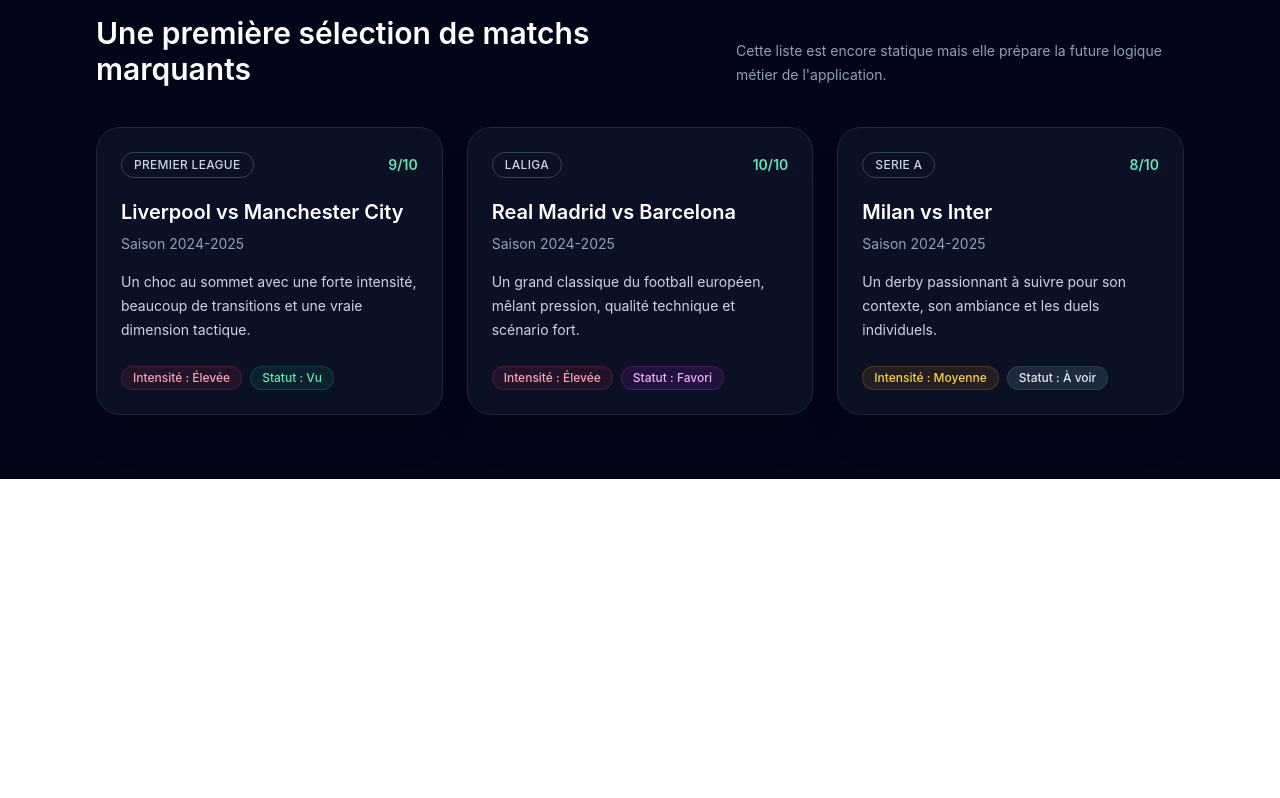
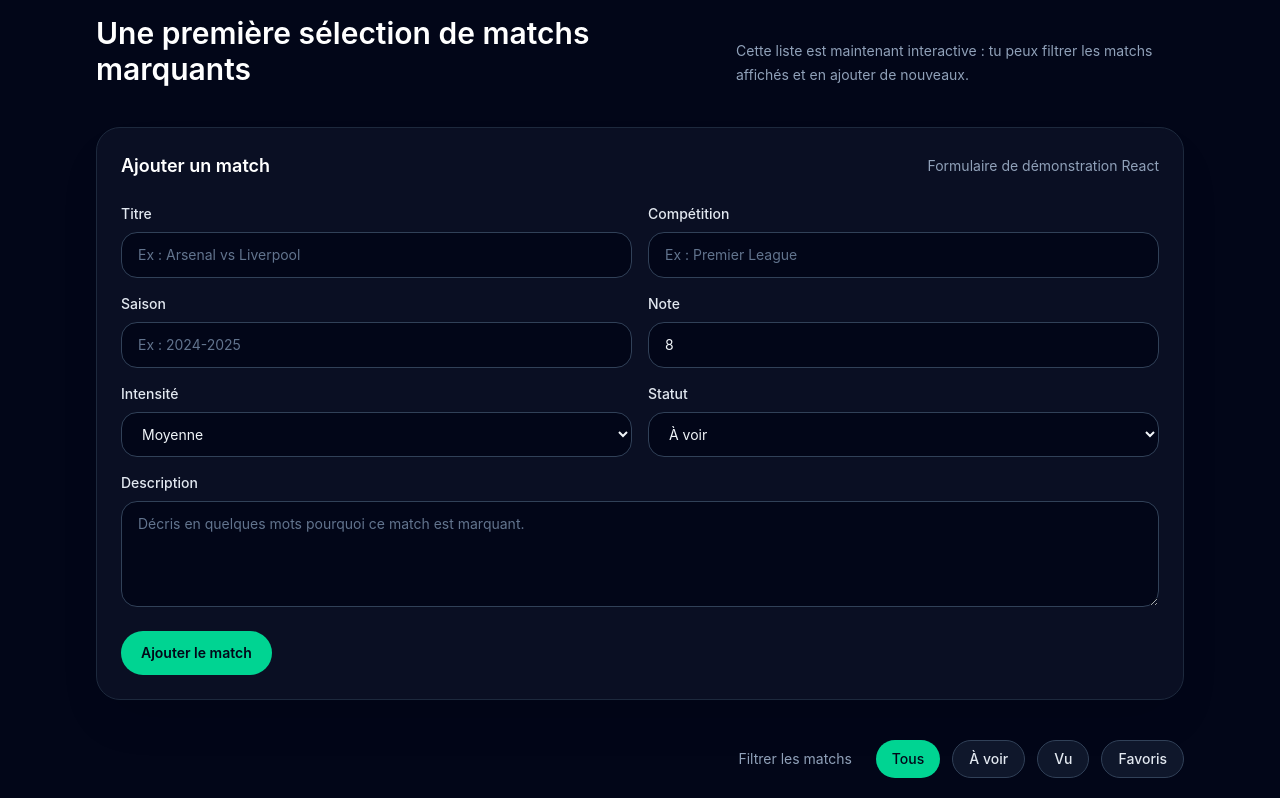
Before and after one commit to BersaceAlonso/matchmind, a React (Vite) app: page / in a window 1280 px wide. Shown: the part 642-1440 px from the top of the page. Before the commit the page ends 1121 px from the top, so only its background shows below. Built offline with nearby package versions, Linux system fonts and the light colour scheme.

Commit message:
Extract MatchFilters component and improve homepage filter UI

```diff
--- a/src/components/home/FeaturedMatchesSection.tsx
+++ b/src/components/home/FeaturedMatchesSection.tsx
@@ -1,22 +1,217 @@
+import { useState } from 'react'
 import MatchCard from '../match/MatchCard'
+import MatchFilters, { type MatchFilter } from '../match/MatchFilters'
 import Container from '../ui/Container'
 import SectionHeading from '../ui/SectionHeading'
 import { featuredMatches } from '../../data/featuredMatches'
+import type { Match, MatchStatus, MatchIntensity } from '../../types/match'
 
 function FeaturedMatchesSection() {
+  const [activeFilter, setActiveFilter] = useState<MatchFilter>('all')
+  const [matches, setMatches] = useState<Match[]>(featuredMatches)
+
+  const [title, setTitle] = useState('')
+  const [competition, setCompetition] = useState('')
+  const [season, setSeason] = useState('')
+  const [intensity, setIntensity] = useState<MatchIntensity>('medium')
+  const [status, setStatus] = useState<MatchStatus>('to-watch')
+  const [note, setNote] = useState('8')
+  const [description, setDescription] = useState('')
+
+  const visibleMatches =
+    activeFilter === 'all'
+      ? matches
+      : matches.filter((match) => match.status === activeFilter)
+
+  function handleSubmit(event: React.FormEvent<HTMLFormElement>) {
+    event.preventDefault()
+
+    const trimmedTitle = title.trim()
+    const trimmedCompetition = competition.trim()
+    const trimmedSeason = season.trim()
+    const trimmedDescription = description.trim()
+
+    if (
+      !trimmedTitle ||
+      !trimmedCompetition ||
+      !trimmedSeason ||
+      !trimmedDescription
+    ) {
+      return
+    }
+
+    const parsedNote = Number(note)
+
+    if (Number.isNaN(parsedNote) || parsedNote < 0 || parsedNote > 10) {
+      return
+    }
+
+    const newMatch: Match = {
+      id: Date.now(),
+      title: trimmedTitle,
+      competition: trimmedCompetition,
+      season: trimmedSeason,
+      intensity,
+      status,
+      note: parsedNote,
+      description: trimmedDescription,
+    }
+
+    setMatches((currentMatches) => [newMatch, ...currentMatches])
+
+    setTitle('')
+    setCompetition('')
+    setSeason('')
+    setIntensity('medium')
+    setStatus('to-watch')
+    setNote('8')
+    setDescription('')
+    setActiveFilter('all')
+  }
+
   return (
     <section className="py-16">
       <Container>
         <SectionHeading
           eyebrow="Featured matches"
           title="Une première sélection de matchs marquants"
-          description="Cette liste est encore statique mais elle prépare la future logique métier de l'application."
+          description="Cette liste est maintenant interactive : tu peux filtrer les matchs affichés et en ajouter de nouveaux."
+        />
+
+        <form
+          onSubmit={handleSubmit}
+          className="mt-10 rounded-3xl border border-slate-800 bg-slate-900/60 p-6 shadow-2xl shadow-black/10"
+        >
+          <div className="flex items-center justify-between gap-4">
+            <h3 className="text-lg font-semibold text-white">
+              Ajouter un match
+            </h3>
+            <span className="text-sm text-slate-400">
+              Formulaire de démonstration React
+            </span>
+          </div>
+
+          <div className="mt-6 grid gap-4 md:grid-cols-2">
+            <label className="flex flex-col gap-2">
+              <span className="text-sm font-medium text-slate-200">Titre</span>
+              <input
+                type="text"
+                value={title}
+                onChange={(event) => setTitle(event.target.value)}
+                placeholder="Ex : Arsenal vs Liverpool"
+                className="rounded-2xl border border-slate-700 bg-slate-950 px-4 py-3 text-sm text-slate-100 outline-none transition placeholder:text-slate-500 focus:border-emerald-400"
+              />
+            </label>
+
+            <label className="flex flex-col gap-2">
+              <span className="text-sm font-medium text-slate-200">
+                Compétition
+              </span>
+              <input
+                type="text"
+                value={competition}
+                onChange={(event) => setCompetition(event.target.value)}
+                placeholder="Ex : Premier League"
+                className="rounded-2xl border border-slate-700 bg-slate-950 px-4 py-3 text-sm text-slate-100 outline-none transition placeholder:text-slate-500 focus:border-emerald-400"
+              />
+            </label>
+
+            <label className="flex flex-col gap-2">
+              <span className="text-sm font-medium text-slate-200">Saison</span>
+              <input
+                type="text"
+                value={season}
+                onChange={(event) => setSeason(event.target.value)}
+                placeholder="Ex : 2024-2025"
+                className="rounded-2xl border border-slate-700 bg-slate-950 px-4 py-3 text-sm text-slate-100 outline-none transition placeholder:text-slate-500 focus:border-emerald-400"
+              />
+            </label>
+
+            <label className="flex flex-col gap-2">
+              <span className="text-sm font-medium text-slate-200">Note</span>
+              <input
+                type="number"
+                min="0"
+                max="10"
+                step="1"
+                value={note}
+                onChange={(event) => setNote(event.target.value)}
+                className="rounded-2xl border border-slate-700 bg-slate-950 px-4 py-3 text-sm text-slate-100 outline-none transition focus:border-emerald-400"
+              />
+            </label>
+
+            <label className="flex flex-col gap-2">
+              <span className="text-sm font-medium text-slate-200">
+                Intensité
+              </span>
+              <select
+                value={intensity}
+                onChange={(event) =>
+                  setIntensity(event.target.value as MatchIntensity)
+                }
+                className="cursor-pointer rounded-2xl border border-slate-700 bg-slate-950 px-4 py-3 text-sm text-slate-100 outline-none transition focus:border-emerald-400"
+              >
+                <option value="low">Faible</option>
+                <option value="medium">Moyenne</option>
+                <option value="high">Élevée</option>
+              </select>
+            </label>
+
+            <label className="flex flex-col gap-2">
+              <span className="text-sm font-medium text-slate-200">Statut</span>
+              <select
+                value={status}
+                onChange={(event) =>
+                  setStatus(event.target.value as MatchStatus)
+                }
+                className="cursor-pointer rounded-2xl border border-slate-700 bg-slate-950 px-4 py-3 text-sm text-slate-100 outline-none transition focus:border-emerald-400"
+              >
+                <option value="to-watch">À voir</option>
+                <option value="watched">Vu</option>
+                <option value="favorite">Favori</option>
+              </select>
+            </label>
+          </div>
+
+          <label className="mt-4 flex flex-col gap-2">
+            <span className="text-sm font-medium text-slate-200">
+              Description
+            </span>
+            <textarea
+              value={description}
+              onChange={(event) => setDescription(event.target.value)}
+              rows={4}
+              placeholder="Décris en quelques mots pourquoi ce match est marquant."
+              className="rounded-2xl border border-slate-700 bg-slate-950 px-4 py-3 text-sm text-slate-100 outline-none transition placeholder:text-slate-500 focus:border-emerald-400"
+            />
+          </label>
+
+          <div className="mt-6">
+            <button
+              type="submit"
+              className="cursor-pointer rounded-full bg-emerald-400 px-5 py-3 text-sm font-semibold text-slate-950 transition hover:bg-emerald-300"
+            >
+              Ajouter le match
+            </button>
+          </div>
+        </form>
+
+        <MatchFilters
+          activeFilter={activeFilter}
+          onFilterChange={setActiveFilter}
+          align="right"
         />
 
         <div className="mt-10 grid gap-6 md:grid-cols-2 xl:grid-cols-3">
-          {featuredMatches.map((match) => (
-            <MatchCard key={match.id} match={match} />
-          ))}
+          {visibleMatches.length > 0 ? (
+            visibleMatches.map((match) => (
+              <MatchCard key={match.id} match={match} />
+            ))
+          ) : (
+            <div className="rounded-3xl border border-dashed border-slate-700 bg-slate-900/40 p-8 text-sm text-slate-300">
+              Aucun match ne correspond au filtre sélectionné.
+            </div>
+          )}
         </div>
       </Container>
     </section>
--- /dev/null
+++ b/src/components/match/MatchFilters.tsx
@@ -0,0 +1,53 @@
+import type { MatchStatus } from '../../types/match'
+
+export type MatchFilter = 'all' | MatchStatus
+
+interface MatchFiltersProps {
+  activeFilter: MatchFilter
+  onFilterChange: (filter: MatchFilter) => void
+  align?: 'left' | 'right'
+}
+
+const filterOptions: Array<{ value: MatchFilter; label: string }> = [
+  { value: 'all', label: 'Tous' },
+  { value: 'to-watch', label: 'À voir' },
+  { value: 'watched', label: 'Vu' },
+  { value: 'favorite', label: 'Favoris' },
+]
+
+function MatchFilters({
+  activeFilter,
+  onFilterChange,
+  align = 'right',
+}: MatchFiltersProps) {
+  const alignmentClassName = align === 'right' ? 'justify-end' : 'justify-start'
+
+  return (
+    <div className={`mt-10 flex items-center ${alignmentClassName} gap-6`}>
+      <p className="text-sm text-slate-400">Filtrer les matchs</p>
+
+      <div className="flex flex-wrap gap-3">
+        {filterOptions.map((option) => {
+          const isActive = option.value === activeFilter
+
+          return (
+            <button
+              key={option.value}
+              type="button"
+              onClick={() => onFilterChange(option.value)}
+              className={`cursor-pointer rounded-full px-4 py-2 text-sm font-medium transition ${
+                isActive
+                  ? 'bg-emerald-400 text-slate-950'
+                  : 'border border-slate-700 bg-slate-900 text-slate-200 hover:border-slate-500 hover:bg-slate-800'
+              }`}
+            >
+              {option.label}
+            </button>
+          )
+        })}
+      </div>
+    </div>
+  )
+}
+
+export default MatchFilters
```
